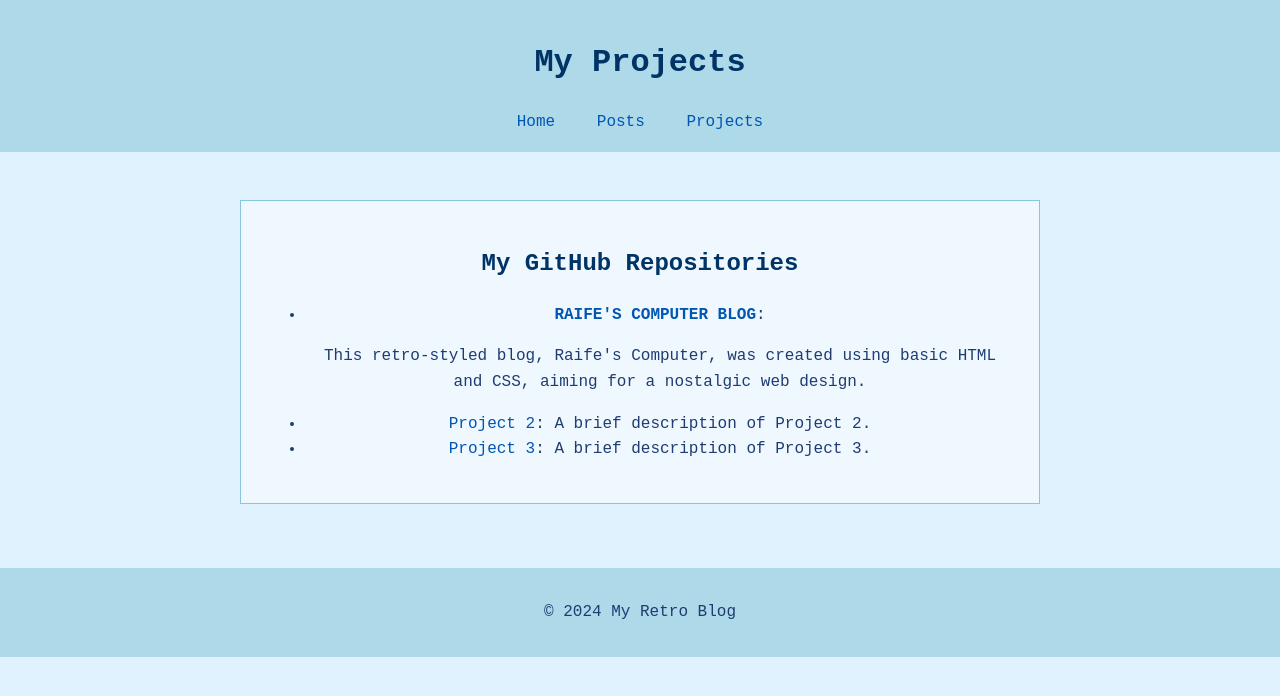
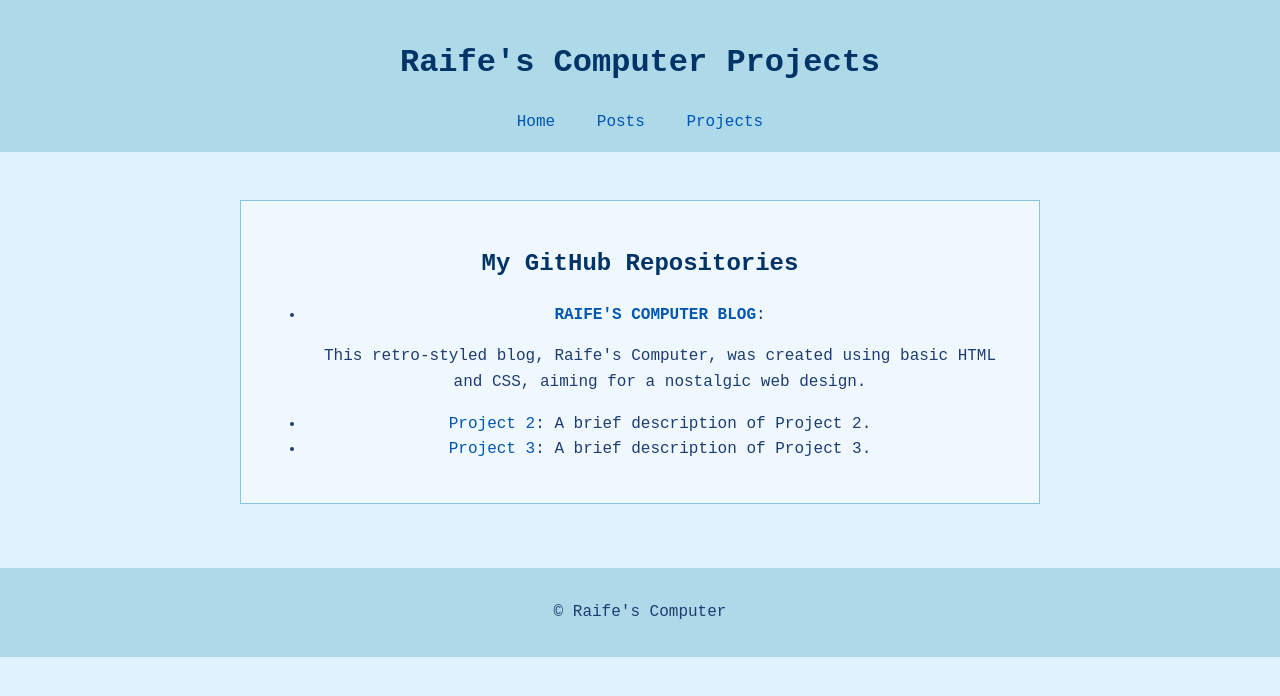
Before and after one commit to raifescomputer/raifes-computer-blog, a plain HTML site: page projects.html in a window 1280 px wide. Drawn offline with Linux system fonts and the light colour scheme.

Commit message:
format changes on projects page

```diff
--- a/projects.html
+++ b/projects.html
@@ -8,7 +8,7 @@
 </head>
 <body>
     <header>
-        <h1>My Projects</h1>
+        <h1>Raife's Computer Projects</h1>
         <nav>
             <a href="index.html">Home</a>
             <a href="posts.html">Posts</a>
@@ -33,7 +33,7 @@
         </section>
     </main>
     <footer>
-        <p>&copy; 2024 My Retro Blog</p>
+        <p>&copy; Raife's Computer</p>
     </footer>
 </body>
 </html>
```
